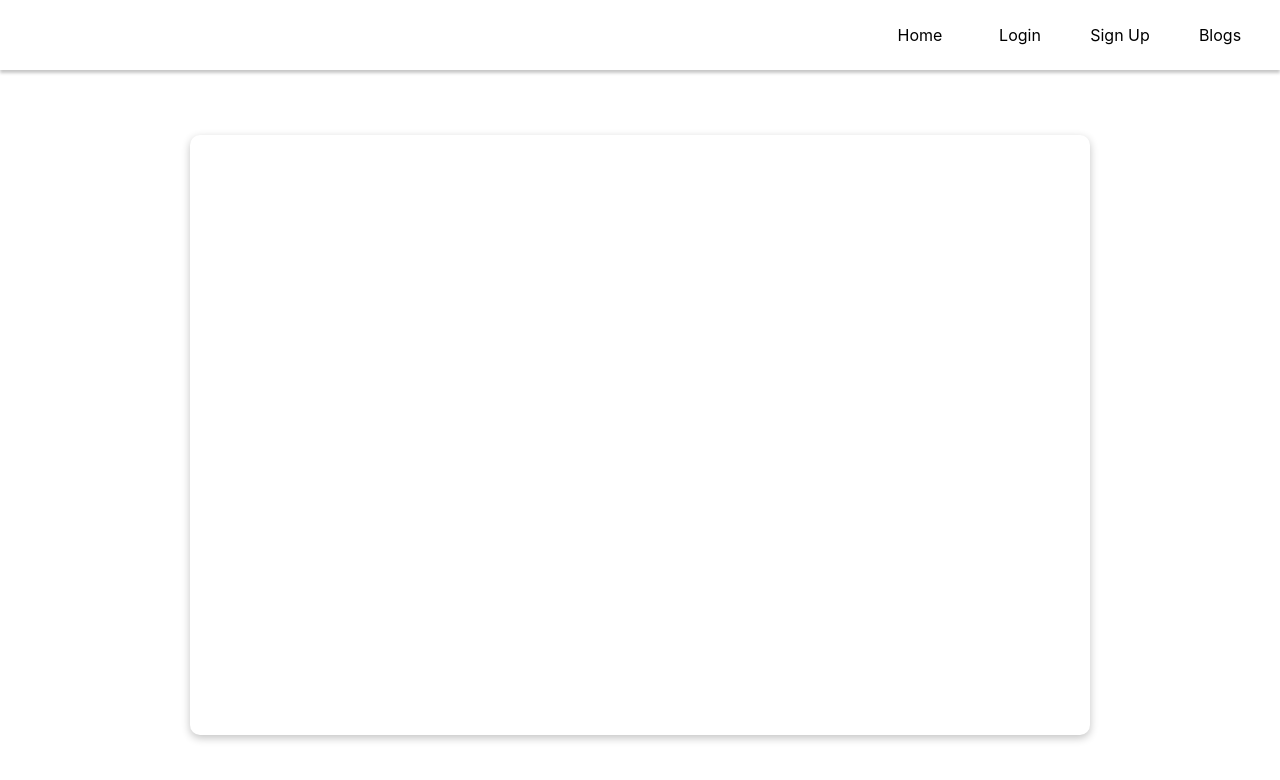
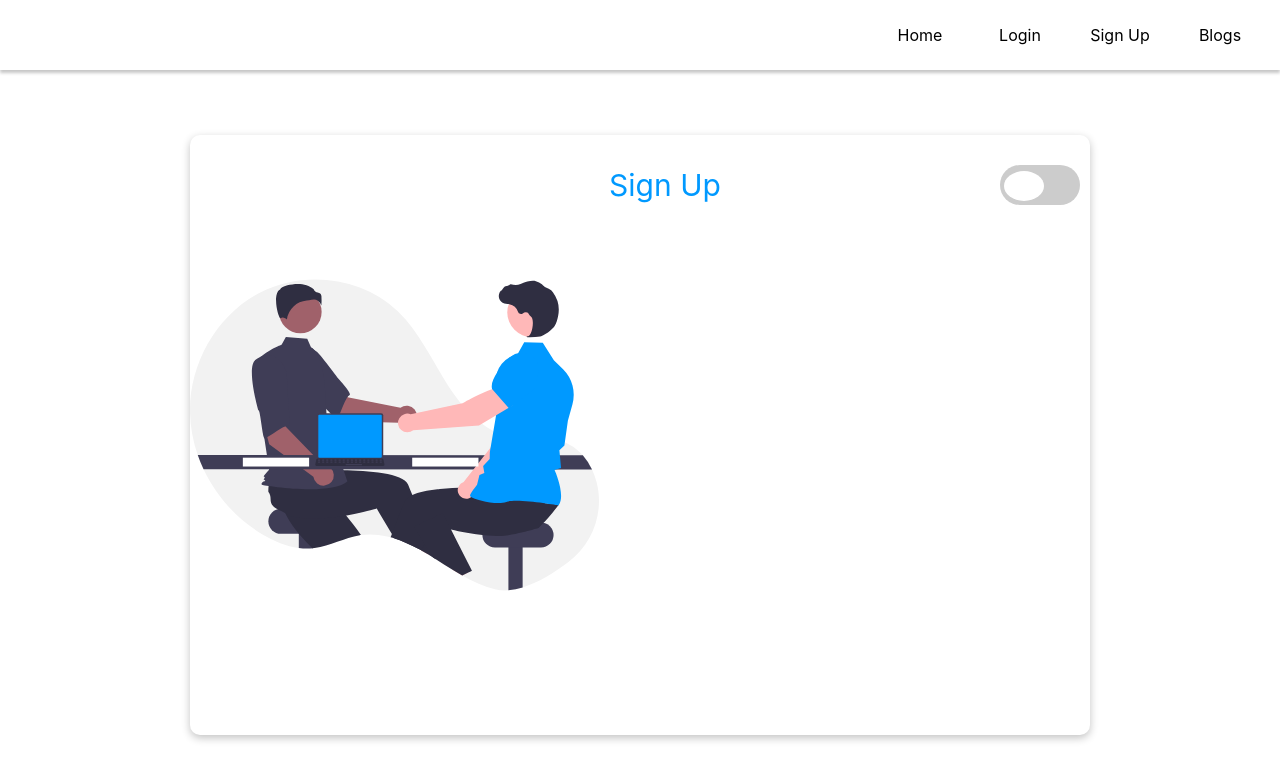
Before and after one commit to RoshanSharmaCodes/DevCommunity, a React (Create React App) app: page /SignUp in a window 1280 px wide. Shown: the top 780 px of the page. Built offline with nearby package versions, Linux system fonts and the light colour scheme.

Commit message:
signup page work

```diff
--- a/src/Component/SignUp/SignUpCard/SignUpCard.css
+++ b/src/Component/SignUp/SignUpCard/SignUpCard.css
@@ -4,3 +4,103 @@
   border-radius: 10px;
   box-shadow: rgba(0, 0, 0, 0.24) 0px 3px 8px;
 }
+
+.signupCardMain {
+  display: flex;
+  width: 100%;
+  height: 100%;
+}
+
+.signupDesign {
+  flex: 5;
+  height: 100%;
+}
+
+.interview {
+  height: 100%;
+  width: 100%;
+}
+
+.signupArea {
+  flex: 6;
+}
+
+.navbar {
+  height: 5rem;
+  font-size: 30px;
+  color: #0099ff;
+  display: flex;
+  align-items: center;
+  justify-content: space-between;
+  padding: 10px;
+}
+
+.signupForm {
+  height: 36.1rem;
+  justify-content: center;
+  align-items: center;
+  flex-direction: column;
+}
+
+/* The switch - the box around the slider */
+.switch {
+  position: relative;
+  display: inline-block;
+  width: 80px;
+  height: 40px;
+}
+
+/* Hide default HTML checkbox */
+.switch input {
+  opacity: 0;
+  width: 0;
+  height: 0;
+}
+
+/* The slider */
+.slider {
+  position: absolute;
+  cursor: pointer;
+  top: 0;
+  left: 0;
+  right: 0;
+  bottom: 0;
+  background-color: #ccc;
+  -webkit-transition: 0.4s;
+  transition: 0.4s;
+}
+
+.slider:before {
+  position: absolute;
+  content: "";
+  height: 30px;
+  width: 40px;
+  left: 4px;
+  bottom: 4px;
+  background-color: white;
+  -webkit-transition: 0.4s;
+  transition: 0.4s;
+}
+
+input:checked + .slider {
+  background-color: #2196f3;
+}
+
+input:focus + .slider {
+  box-shadow: 0 0 1px #2196f3;
+}
+
+input:checked + .slider:before {
+  -webkit-transform: translateX(26px);
+  -ms-transform: translateX(26px);
+  transform: translateX(26px);
+}
+
+/* Rounded sliders */
+.slider.round {
+  border-radius: 34px;
+}
+
+.slider.round:before {
+  border-radius: 50%;
+}
--- a/src/Component/SignUp/SignUpCard/SignUpCard.jsx
+++ b/src/Component/SignUp/SignUpCard/SignUpCard.jsx
@@ -5,7 +5,23 @@ const SignUpCard = () => {
   return (
     <div className="signupCardContainer">
       <div className="signupCardMain">
+        <div className="signupDesign">
+          <img className='interview' alt="interviewimage" src="assets/images/interview.svg" />
+        </div>
+        <div className="signupArea">
+          <div className="navbar">
+            <span>Sign Up</span>
+            <div className="toggle">
+              <label class="switch">
+                <input type="checkbox" />
+                <span class="slider round"></span>
+              </label>
+            </div>
+          </div>
+          <div className="signupForm">
 
+          </div>
+        </div>
       </div>
     </div>
   )
```
Also changed, not shown: public/assets/images/interview.svg (added).
